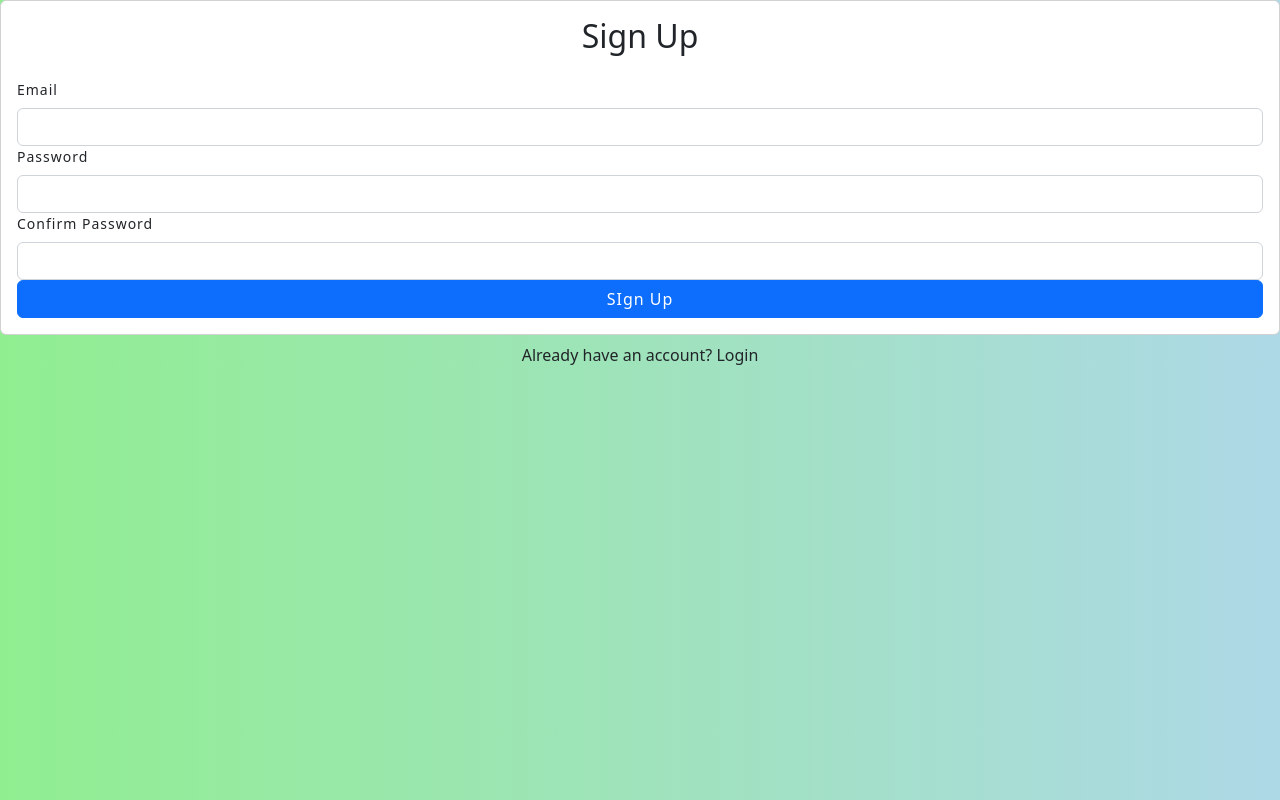
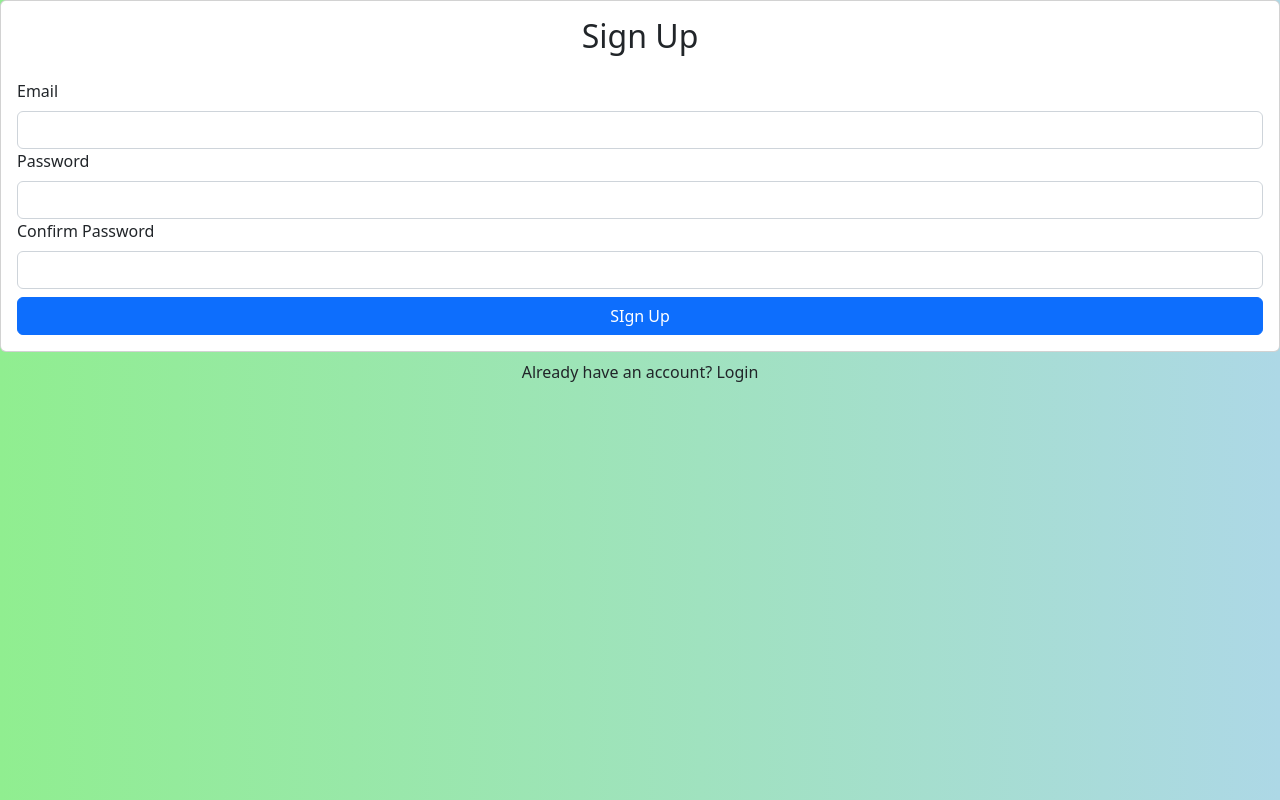
Before and after one commit to Legendary-Folah/ReactAuthwithFireBase, a React (Create React App) app: page / in a window 1280 px wide. Built offline with nearby package versions, Linux system fonts and the light colour scheme.

Commit message:
Making use of bootstrap. It is a lot easier

```diff
--- a/src/App.css
+++ b/src/App.css
@@ -65,7 +65,7 @@ body {
   font-family: monospace;
   background: linear-gradient(to left, lightblue, lightgreen);
 }
-
+/*
 .App {
   padding: 2rem 2rem;
   max-width: var(--max-width);
@@ -116,6 +116,7 @@ body {
   transition: var(--transition);
   text-transform: capitalize;
   display: inline-block;
+  margin-top: 2px;
 }
 .btn:hover {
   background: var(--primary-600);
@@ -140,4 +141,4 @@ body {
   padding: 0.375rem 0.75rem;
   color: var(--primary-500);
   text-align: center;
-}
+} */
--- a/src/Components/SignUp.js
+++ b/src/Components/SignUp.js
@@ -25,7 +25,7 @@ const confirmPasswordRef = useRef();
                 <Form.Label>Confirm Password</Form.Label>
                 <Form.Control type='password' ref={confirmPasswordRef} required />
             </Form.Group>
-            <Button className='w-100' type='submit'>SIgn Up</Button>
+            <Button className='w-100 mt-2' type='submit'>SIgn Up</Button>
             </Form>
         </Card.Body>
       </Card>
```
